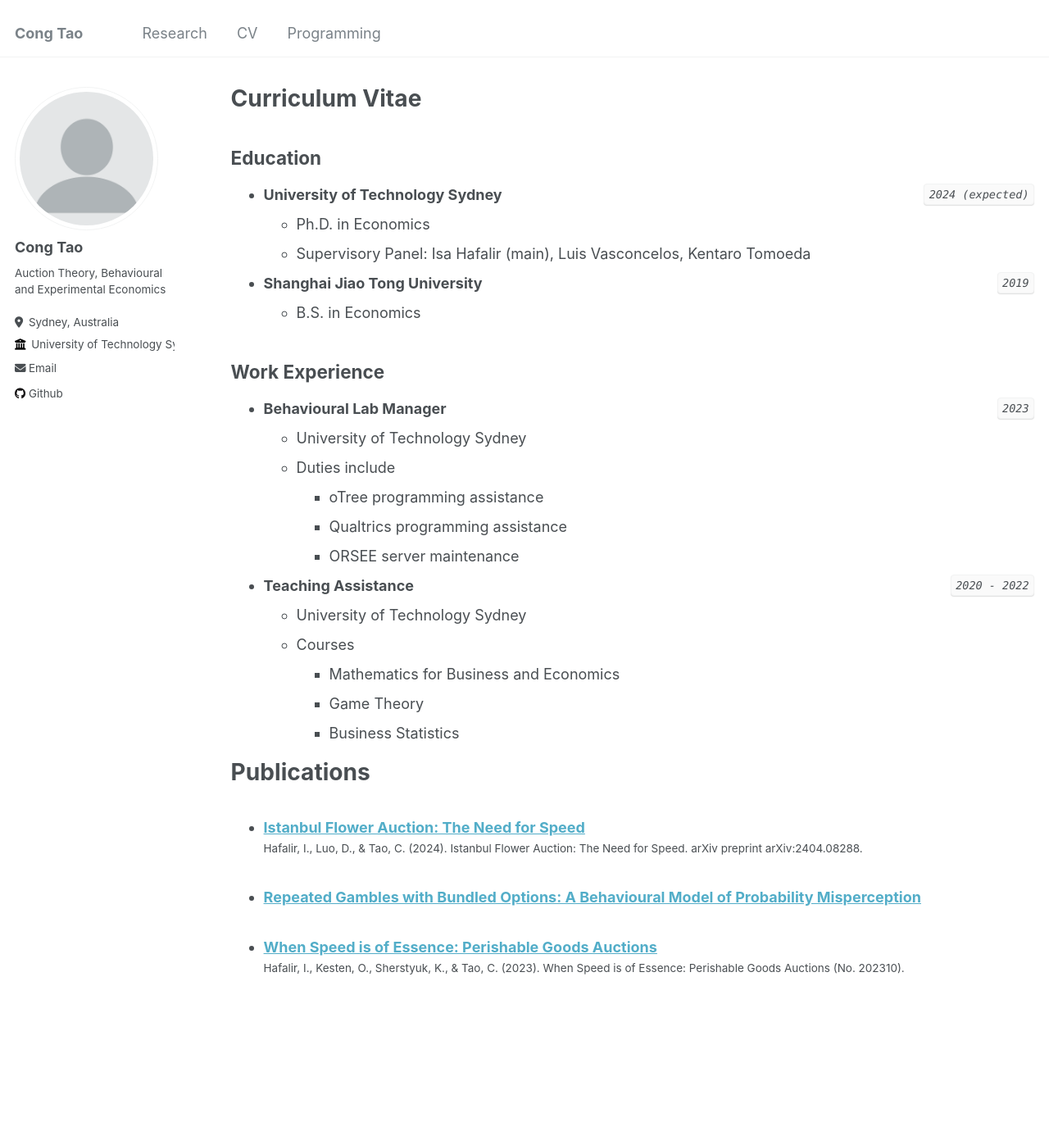
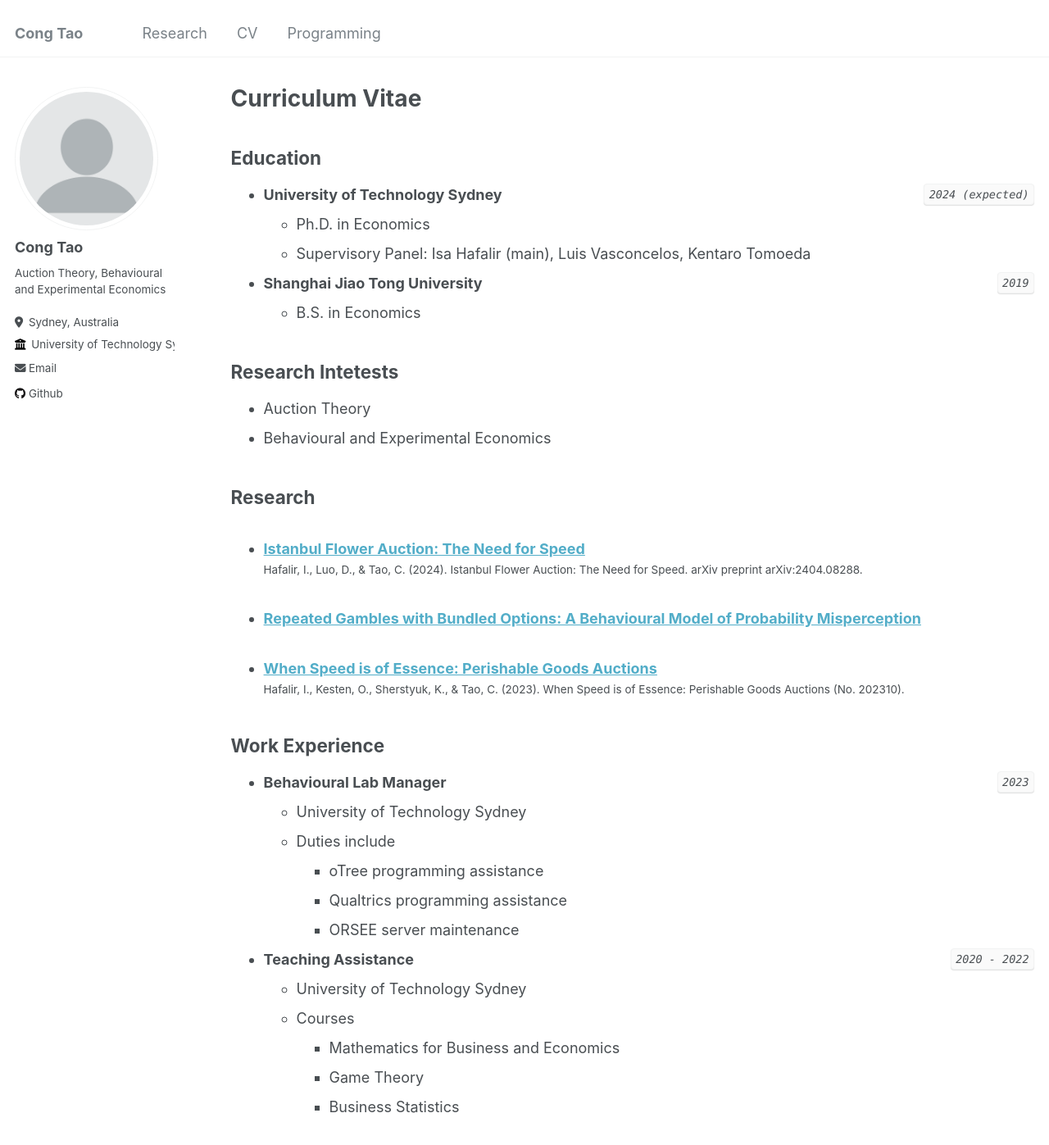
Before and after one commit to Misaka-19090/Misaka-19090.github.io, a Jekyll site: the page built from _pages/cv.md, in a window 1280 px wide and 1400 px high. Shown: the top 1397 px of the window at 82% size. Built offline with Jekyll 4.4.1, drawn with Linux system fonts in a browser that asks for light colours.

Commit message:
Update cv.md

```diff
--- a/_pages/cv.md
+++ b/_pages/cv.md
@@ -23,6 +23,15 @@ redirect_from:
 - __Shanghai Jiao Tong University__ `2019`
   - B.S. in Economics
 
+## Research Intetests
+- Auction Theory
+- Behavioural and Experimental Economics
+
+## Research
+<ul>{% for post in site.publications reversed %}
+  {% include archive-single-cv.html %}
+{% endfor %}</ul>
+
 ## Work Experience
 - __Behavioural Lab Manager__`2023`
   - University of Technology Sydney
@@ -37,12 +46,6 @@ redirect_from:
     - Game Theory
     - Business Statistics
 
-Publications
-======
-  <ul>{% for post in site.publications reversed %}
-    {% include archive-single-cv.html %}
-  {% endfor %}</ul>
-
 <!--
 Talks
 ======
```
